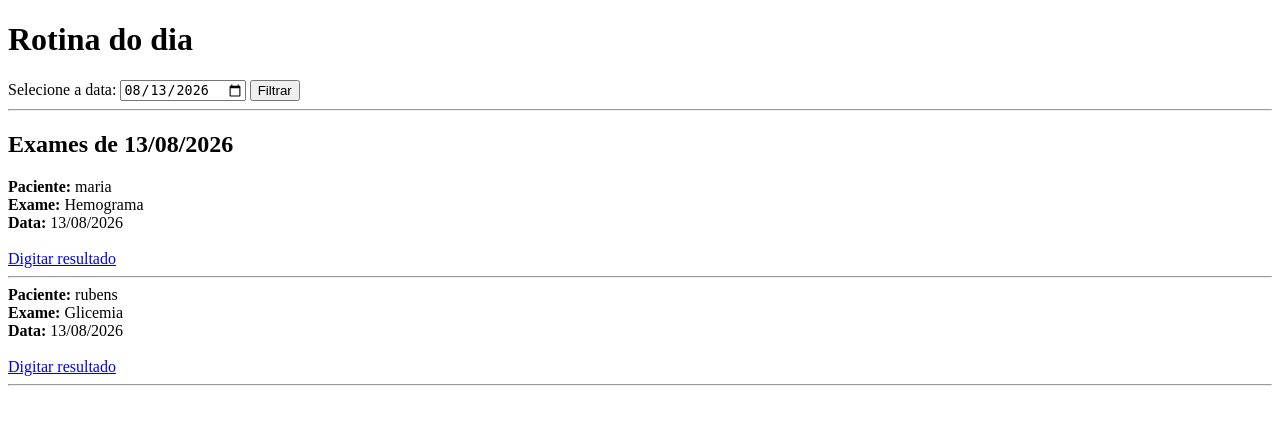
After one commit to AnnaSilva-dev/Sistema-Laboratorial-Odisseu, a Django app: page /rotina in a window 1280 px wide. The commit adds this page. Shown: the top 425 px of the page. Run offline with Django 5.2, Linux system fonts and the light colour scheme; data comes from the database, SQL or seed files in the repository; both versions use the stored data as it was after the commit.

Commit message:
models resultado, rotina e agendamento

```diff
--- a/odisseu/admin.py
+++ b/odisseu/admin.py
@@ -1,4 +1,6 @@
 from django.contrib import admin
-from .models import Paciente
+from .models import Paciente,  Agendamento, Resultado
 
 admin.site.register(Paciente)
+admin.site.register(Agendamento)
+admin.site.register(Resultado)
--- a/odisseu/models.py
+++ b/odisseu/models.py
@@ -10,3 +10,39 @@ class Paciente(models.Model):
 
     def __str__(self):
         return self.nome
+
+class Agendamento(models.Model):
+
+    EXAMES = [
+        ('glicemia', 'Glicemia'),
+        ('hemograma', 'Hemograma'),
+    ]
+
+    paciente = models.ForeignKey(
+        Paciente,
+        on_delete=models.CASCADE
+    )
+
+    exame = models.CharField(
+        max_length=50,
+        choices=EXAMES
+    )
+
+    data = models.DateField()
+
+    def __str__(self):
+        return f'{self.paciente.nome} - {self.exame} - {self.data}'
+
+class Resultado(models.Model):
+    agendamento = models.OneToOneField(
+        Agendamento,
+        on_delete=models.CASCADE,
+        related_name='resultado'
+    )
+
+    valor = models.CharField(max_length=100)
+    observacao = models.TextField(blank=True)
+    liberado = models.BooleanField(default=False)
+
+    def __str__(self):
+        return f'Resultado - {self.agendamento}'
--- /dev/null
+++ b/odisseu/templates/rotina.html
@@ -0,0 +1,79 @@
+<!DOCTYPE html>
+<html lang="pt-br">
+
+<head>
+    <meta charset="UTF-8">
+    <title>Rotina do dia</title>
+</head>
+
+<body>
+
+    <h1>Rotina do dia</h1>
+
+    <form method="GET">
+
+        <label for="data">
+            Selecione a data:
+        </label>
+
+        <input
+            type="date"
+            id="data"
+            name="data"
+            value="{{ data|date:'Y-m-d' }}"
+        >
+
+        <button type="submit">
+            Filtrar
+        </button>
+
+    </form>
+
+    <hr>
+
+    <h2>
+        Exames de {{ data|date:"d/m/Y" }}
+    </h2>
+
+    {% if agendamentos %}
+
+        {% for agendamento in agendamentos %}
+
+            <div>
+
+                <strong>Paciente:</strong>
+                {{ agendamento.paciente.nome }}
+
+                <br>
+
+                <strong>Exame:</strong>
+                {{ agendamento.get_exame_display }}
+
+                <br>
+
+                <strong>Data:</strong>
+                {{ agendamento.data|date:"d/m/Y" }}
+
+                <br><br>
+
+                <a href="{% url 'digitar_resultados' agendamento.id %}">
+                    Digitar resultado
+                </a>
+
+            </div>
+
+            <hr>
+
+        {% endfor %}
+
+    {% else %}
+
+        <p>
+            Não existem exames agendados para esta data.
+        </p>
+
+    {% endif %}
+
+</body>
+
+</html>
--- a/odisseu/urls.py
+++ b/odisseu/urls.py
@@ -3,5 +3,11 @@ from . import views
 
 urlpatterns = [
     path("", views.index, name="index"),
-    path('pacientes/', views.pacientes, name='pacientes'),
+    path('cadastrar_paciente', views.cadastrar_paciente, name='cadastrar_paciente'),
+    path('agendar_exame', views.agendar_exame, name='agendar_exame' ),
+    path('rotina', views.rotina, name='rotina'),
+    path('resultados', views.resultados, name='resultados'),
+    path('digitar_resultados/<int:agendamento_id>', views.digitar_resultados, name='digitar_resultados')
+
+
 ]
--- a/odisseu/views.py
+++ b/odisseu/views.py
@@ -1,24 +1,17 @@
 from django.shortcuts import render, redirect
-from .forms import PacienteForm
-from .models import Paciente
+from .forms import PacienteForm, AgendamentoForm, ResultadoForm
+from .models import Paciente, Agendamento, Resultado
+from datetime import date
 
 def index(request):
     return render(request, "index.html")
-
-def pacientes(request):
-    pacientes= Paciente.objects.all()
-
-    return render(request, 'pacientes.html', {
-        'pacientes': pacientes
-    })
-
 
 def cadastrar_paciente(request):
     if request.method == 'POST':
         form= PacienteForm(request.POST)
         if form.is_valid():
             form.save()
-            return redirect('pacientes')
+            return redirect('cadastrar_paciente')
     else:
         form= PacienteForm()
 
@@ -27,3 +20,88 @@ def cadastrar_paciente(request):
     }
 
     return render(request, 'cadastrar_paciente.html', context)
+
+def agendar_exame(request):
+    if request.method == 'POST':
+        form = AgendamentoForm(request.POST)
+
+        if form.is_valid():
+            form.save()
+            return redirect('agendar_exame')
+
+    else:
+        form = AgendamentoForm()
+
+    return render(
+        request,
+        'agendar_exame.html',
+        {'form': form}
+    )
+
+def rotina(request):
+    data = request.GET.get('data')
+
+    if data:
+        agendamentos = Agendamento.objects.filter(data=data)
+    else:
+        data = date.today()
+        agendamentos = Agendamento.objects.filter(data=data)
+
+    return render(
+        request,
+        'rotina.html',
+        {
+            'agendamentos': agendamentos,
+            'data': data,
+        }
+    )
+def resultados(request):
+    agendamentos = Agendamento.objects.filter(
+        resultado__isnull=True
+    )
+
+    return render(
+        request,
+        'resultados.html',
+        {'agendamentos': agendamentos}
+    )
+def digitar_resultados(request, agendamento_id):
+    agendamento = Agendamento.objects.get(id=agendamento_id)
+
+    if request.method == 'POST':
+        form = ResultadoForm(request.POST)
+
+        if form.is_valid():
+            resultado = form.save(commit=False)
+            resultado.agendamento = agendamento
+            resultado.save()
+
+            return redirect('resultados')
+
+    else:
+        form = ResultadoForm()
+
+    return render(
+        request,
+        'digitar_resultados.html',
+        {
+            'form': form,
+            'agendamento': agendamento,
+        }
+    )
+
+def adicionar_exame(request, paciente_id):
+    paciente = Paciente.objects.get(id=paciente_id)
+
+    if request.method == 'POST':
+        exame = request.POST.get('exame')
+        data = request.POST.get('data')
+
+        if exame and data:
+            Agendamento.objects.create(
+                paciente=paciente,
+                exame=exame,
+                data=data
+            )
+
+    return redirect('rotina')
```
Also changed, not shown: odisseu/forms.py (+10 -1 lines), odisseu/templates/agendar_exame.html (added, +21 -0 lines), odisseu/templates/cadastrar_paciente.html (added, +19 -0 lines), odisseu/templates/digitar_resultados.html (added, +44 -0 lines), odisseu/templates/index.html (+6 -1 lines), odisseu/templates/resultados.html (added, +52 -0 lines), db.sqlite3, odisseu/migrations/0002_agendamento.py (added), odisseu/migrations/0003_resultado.py (added), odisseu/templates/cadastrar_pacientes.html (deleted).
